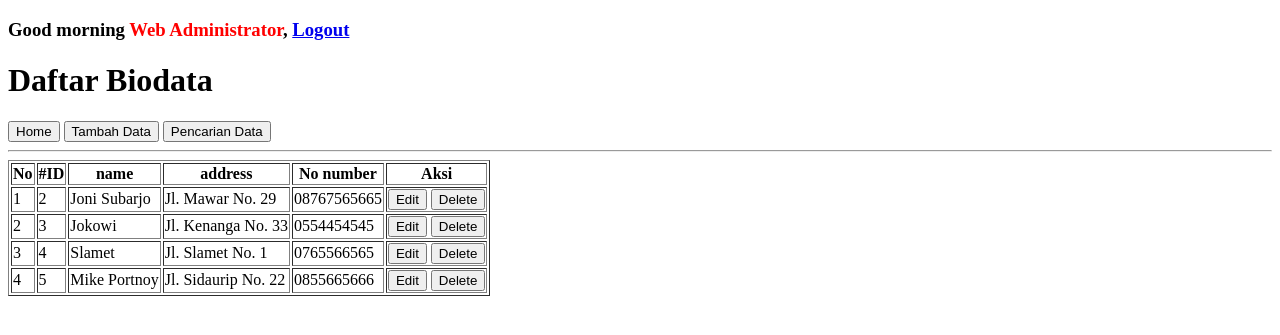
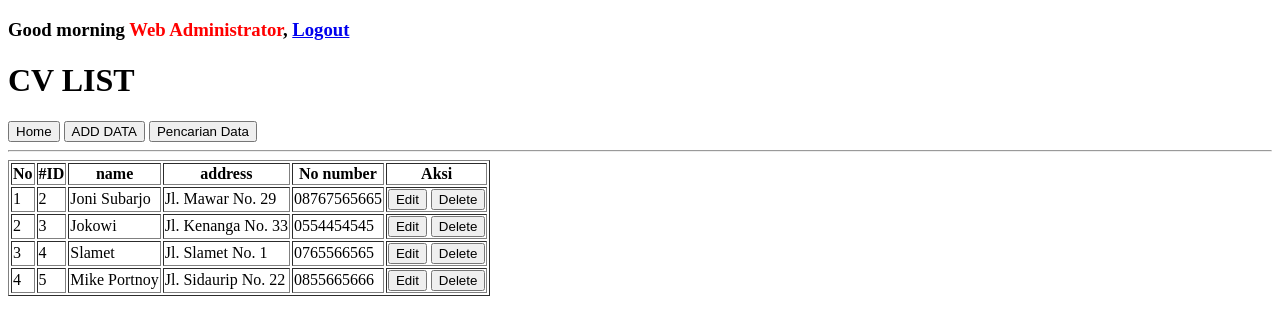
Before and after one commit to arifab/crud-pdo, a PHP site: page / in a window 1280 px wide. Shown: the top 335 px of the page. Run offline with PHP 8.4, Linux system fonts and the light colour scheme; a user stored in the database is signed in; data comes from the database, SQL or seed files in the repository.

Commit message:
translate
translate to english from indonise

```diff
--- a/create.php
+++ b/create.php
@@ -41,9 +41,9 @@
     </head>
     <body>
         <h3>Good morning <font color="red"><?php echo $currentUser['name'] ?></font>, <a href="logout.php">Logout</a></h3>
-        <h1>Tambah Data</h1>
+        <h1>ADD DATA</h1>
         <a href="index.php"><button type="button">Home</button></a>
-        <a href="create.php"><button type="button">Tambah Data</button></a>
+        <a href="create.php"><button type="button">ADD DATA</button></a>
 		<a href="search.php"><button type="button">Pencarian Data</button></a>
 		<hr />
         <form method="post">
--- a/edit.php
+++ b/edit.php
@@ -58,9 +58,9 @@
     </head>
     <body>
         <h3>Good morning <font color="red"><?php echo $currentUser['name'] ?></font>, <a href="logout.php">Logout</a></h3>
-        <h1>Tambah Data</h1>
+        <h1>ADD DATA</h1>
         <a href="index.php"><button type="button">Home</button></a>
-        <a href="create.php"><button type="button">Tambah Data</button></a>
+        <a href="create.php"><button type="button">ADD DATA</button></a>
         <a href="search.php"><button type="button">Pencarian Data</button></a>
         <hr />
         <form method="post">
--- a/index.php
+++ b/index.php
@@ -26,14 +26,14 @@ $data = $query->fetchAll();
 
 <head>
     <meta charset="utf-8">
-    <title>Daftar Biodata</title>
+    <title>CV LIST</title>
 </head>
 
 <body>
     <h3>Good morning <font color="red"><?php echo $currentUser['name'] ?></font>, <a href="logout.php">Logout</a></h3>
-    <h1>Daftar Biodata</h1>
+    <h1>CV LIST</h1>
     <a href="index.php"><button type="button">Home</button></a>
-    <a href="create.php"><button type="button">Tambah Data</button></a>
+    <a href="create.php"><button type="button">ADD DATA</button></a>
     <a href="search.php"><button type="button">Pencarian Data</button></a>
     <hr />
     <table border="1">
--- a/login.php
+++ b/login.php
@@ -11,8 +11,8 @@
         header("location: index.php"); //redirect ke index
     }
 
-    //jika ada data yg dikirim
-    if(isset($_POST['kirim'])){
+    //jika ada data yg disubmit
+    if(isset($_POST['submit'])){
         $email = $_POST['email'];
         $password = $_POST['password'];
 
@@ -45,7 +45,7 @@
               <hr>
               <input type="email" name="email" placeholder="email" required/><br>
               <input type="password" name="password" placeholder="password" required/><br>
-              <button type="submit" name="kirim">login</button>
+              <button type="submit" name="submit">login</button>
               <p class="message">Don't have account? <a href="register.php">Register Here</a></p>
             </form>
           </div>
--- a/register.php
+++ b/register.php
@@ -11,8 +11,8 @@
         header("location: index.php"); //Redirect ke index
     }
 
-    //Jika ada data dikirim
-    if(isset($_POST['kirim'])){
+    //Jika ada data disubmit
+    if(isset($_POST['submit'])){
         $name = $_POST['name'];
         $email = $_POST['email'];
         $password = $_POST['password'];
@@ -55,7 +55,7 @@
                <input type="text" name="name" placeholder="name" required/><br>
                <input type="email" name="email" placeholder="email address" required/><br>
                <input type="password" name="password" placeholder="password" required/><br>
-               <button type="submit" name="kirim">create</button>
+               <button type="submit" name="submit">create</button>
                <p class="message">Already registered? <a href="login.php">Sign In</a></p>
              </form>
           </div>
--- a/search.php
+++ b/search.php
@@ -17,13 +17,13 @@
 <html>
     <head>
         <meta charset="utf-8">
-        <title>Daftar Biodata</title>
+        <title>CV LIST</title>
     </head>
     <body>
     	<h3>Good morning <font color="red"><?php echo $currentUser['name'] ?></font>, <a href="logout.php">Logout</a></h3>
     	<h1>Pencarian Data</h1>
 		<a href="index.php"><button type="button">Home</button></a>
-		<a href="create.php"><button type="button">Tambah Data</button></a>
+		<a href="create.php"><button type="button">ADD DATA</button></a>
 		<a href="search.php"><button type="button">Pencarian Data</button></a>
 		<hr />
 		<form method="get" action="<?php echo $_SERVER['PHP_SELF']; ?>">
```
